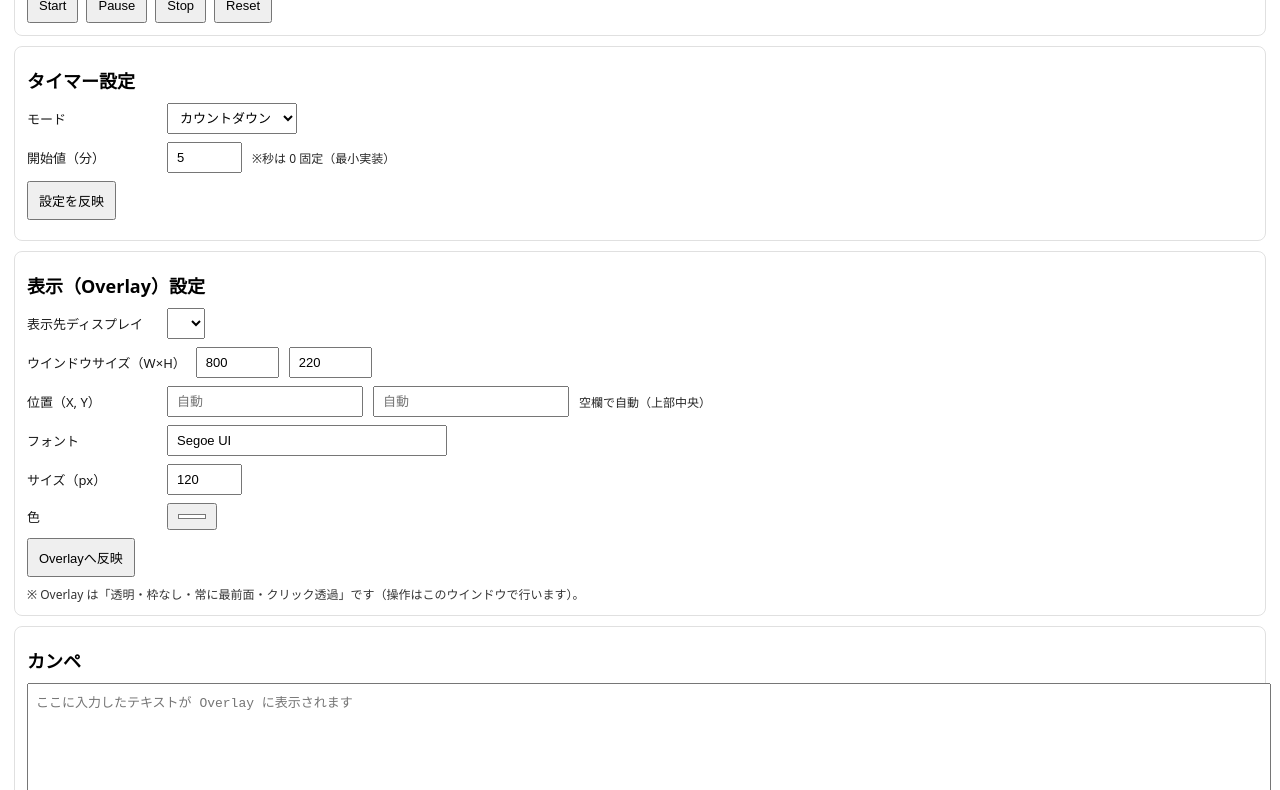
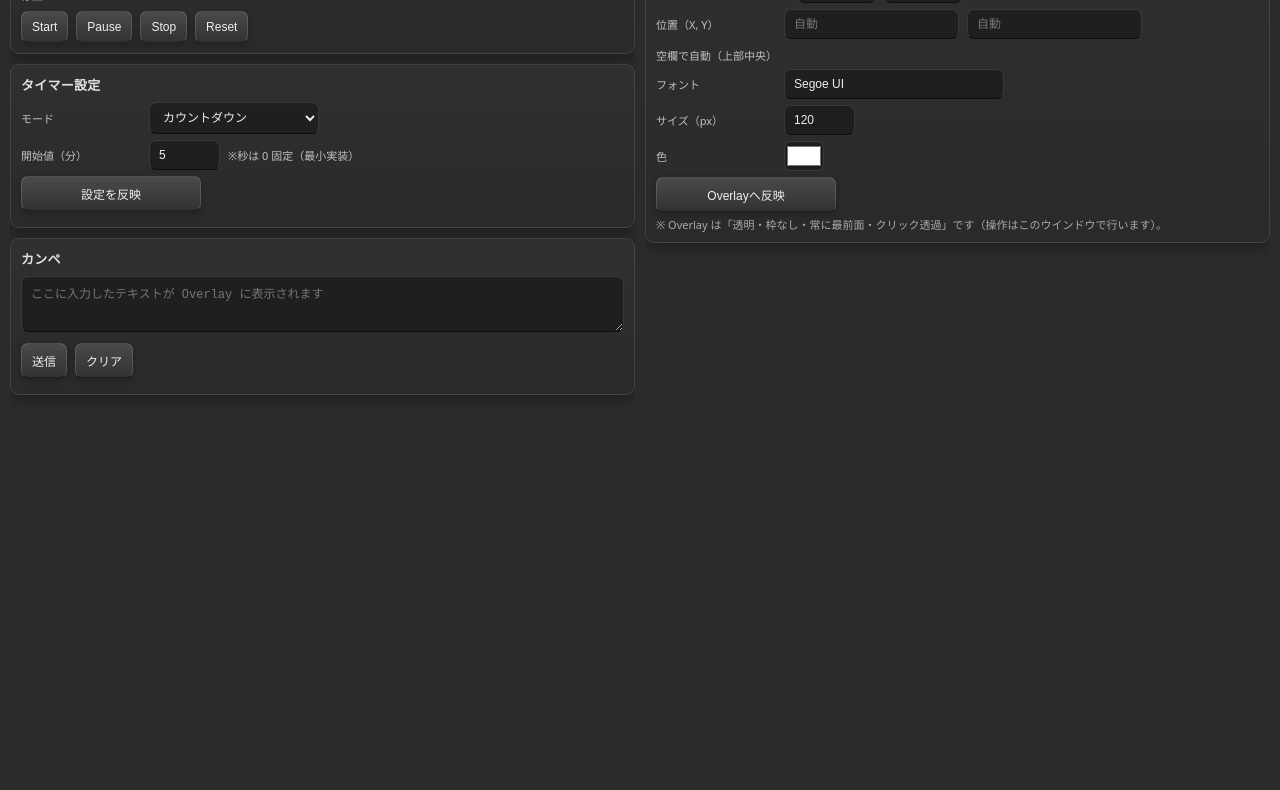
Before and after one commit to pondashicom/time-pon-desktop, an Electron app: page control.html in a window 1280 px wide. Shown: the part 155-945 px from the top of the page. After the commit the page ends 800 px from the top, so only its background shows below. Drawn offline with Linux system fonts and the light colour scheme; no server answers.

Commit message:
Refactor(control UI): switch to 16:9 layout, externalize CSS, and compact the control panel

```diff
--- /dev/null
+++ b/control.css
@@ -0,0 +1,202 @@
+/* control.css */
+
+:root {
+    --bg: #2b2b2b;
+    --panel: #303030;
+    --panel2: #2a2a2a;
+    --border: rgba(255, 255, 255, 0.10);
+    --text: rgba(255, 255, 255, 0.92);
+    --muted: rgba(255, 255, 255, 0.70);
+    --shadow: 0 4px 12px rgba(0, 0, 0, 0.33);
+    --radius: 9px;
+}
+
+* {
+    box-sizing: border-box;
+}
+
+html, body {
+    height: 100%;
+}
+
+body {
+    margin: 0;
+    background: var(--bg);
+    color: var(--text);
+    font-family: system-ui, -apple-system, "Segoe UI", sans-serif;
+}
+.app {
+    height: 100%;
+    padding: 10px;
+}
+
+.header {
+    display: flex;
+    align-items: center;
+    justify-content: center;
+    height: 34px;
+    margin-bottom: 8px;
+}
+
+.title {
+    font-size: 12px;
+    font-weight: 700;
+    letter-spacing: 0.06em;
+    color: var(--muted);
+}
+
+.grid {
+    display: grid;
+    grid-template-columns: 1fr 1fr;
+    gap: 10px;
+    height: calc(100% - 42px);
+    min-height: 0;
+    overflow: hidden;
+}
+
+.col {
+    display: flex;
+    flex-direction: column;
+    gap: 10px;
+    min-height: 0;
+    overflow: auto;
+}
+
+.card {
+    background: linear-gradient(180deg, var(--panel), var(--panel2));
+    border: 1px solid var(--border);
+    box-shadow: var(--shadow);
+    border-radius: var(--radius);
+    padding: 10px;
+}
+
+.card-main {
+    flex: 0 0 auto;
+}
+
+.card-title {
+    margin: 0 0 8px;
+    font-size: 13px;
+    font-weight: 700;
+    color: rgba(255, 255, 255, 0.86);
+    letter-spacing: 0.02em;
+}
+
+.row {
+    display: flex;
+    gap: 8px;
+    align-items: center;
+    margin: 6px 0;
+    flex-wrap: wrap;
+}
+
+label {
+    font-size: 11px;
+    color: var(--muted);
+    min-width: 120px;
+}
+
+.small {
+    font-size: 11px;
+    color: var(--muted);
+}
+
+.hint {
+    font-size: 11px;
+    color: rgba(255, 255, 255, 0.60);
+    margin-top: 6px;
+    line-height: 1.30;
+}
+
+.time {
+    font-family: ui-monospace, SFMono-Regular, Menlo, Consolas, monospace;
+    font-size: 64px;
+    font-weight: 800;
+    line-height: 1.05;
+    letter-spacing: 0.05em;
+    text-shadow: 0 2px 8px rgba(0, 0, 0, 0.45);
+}
+
+.btnbar {
+    display: flex;
+    gap: 8px;
+    flex-wrap: wrap;
+    margin-top: 8px;
+}
+
+.btn, button {
+    appearance: none;
+    border: 1px solid rgba(255, 255, 255, 0.14);
+    border-bottom-color: rgba(0, 0, 0, 0.55);
+    background: linear-gradient(180deg, rgba(120, 120, 120, 0.40), rgba(60, 60, 60, 0.45));
+    color: rgba(255, 255, 255, 0.92);
+    padding: 8px 10px;
+    font-size: 12px;
+    border-radius: 7px;
+    cursor: pointer;
+    box-shadow: 0 2px 7px rgba(0, 0, 0, 0.25);
+}
+
+.btn:hover, button:hover {
+    background: linear-gradient(180deg, rgba(140, 140, 140, 0.42), rgba(70, 70, 70, 0.50));
+}
+
+.btn:active, button:active {
+    transform: translateY(1px);
+    box-shadow: 0 2px 6px rgba(0, 0, 0, 0.25);
+}
+
+.btn-wide {
+    min-width: 180px;
+}
+
+input[type="number"],
+input[type="text"],
+select,
+textarea {
+    background: rgba(20, 20, 20, 0.55);
+    color: rgba(255, 255, 255, 0.92);
+    border: 1px solid rgba(255, 255, 255, 0.12);
+    border-bottom-color: rgba(0, 0, 0, 0.55);
+    border-radius: 7px;
+    padding: 7px 9px;
+    font-size: 12px;
+    outline: none;
+}
+
+select {
+    min-width: 170px;
+}
+
+input[type="color"] {
+    width: 40px;
+    height: 30px;
+    padding: 0;
+    border-radius: 7px;
+    border: 1px solid rgba(255, 255, 255, 0.12);
+    background: rgba(20, 20, 20, 0.55);
+}
+
+textarea {
+    width: 100%;
+    min-height: 56px;
+    resize: vertical;
+}
+
+input:focus,
+select:focus,
+textarea:focus {
+    border-color: rgba(255, 255, 255, 0.22);
+    box-shadow: 0 0 0 2px rgba(255, 255, 255, 0.08);
+}
+
+.w-font {
+    width: 220px;
+}
+
+@media (max-width: 980px) {
+    .grid {
+        grid-template-columns: 1fr;
+        height: auto;
+    }
+}
--- a/control.html
+++ b/control.html
@@ -4,92 +4,34 @@
 <html>
 <head>
     <meta charset="utf-8">
-    <meta http-equiv="Content-Security-Policy" content="default-src 'self'; style-src 'self' 'unsafe-inline'; script-src 'self';">
+    <meta http-equiv="Content-Security-Policy" content="default-src 'self'; style-src 'self'; script-src 'self';">
     <meta name="viewport" content="width=device-width, initial-scale=1.0">
     <title>TIME-PON Control</title>
-    <style>
-        body {
-            font-family: system-ui, -apple-system, "Segoe UI", sans-serif;
-            margin: 14px;
-        }
-        h2 {
-            margin: 8px 0 10px;
-            font-size: 18px;
-        }
-        .row {
-            display: flex;
-            gap: 10px;
-            align-items: center;
-            margin: 8px 0;
-            flex-wrap: wrap;
-        }
-        label {
-            font-size: 13px;
-            opacity: 0.9;
-            min-width: 130px;
-        }
-        input[type="number"], input[type="text"], select, input[type="color"] {
-            padding: 6px 8px;
-            font-size: 13px;
-        }
-        textarea {
-            width: 100%;
-            min-height: 110px;
-            padding: 8px;
-            font-size: 13px;
-            resize: vertical;
-        }
-        .card {
-            border: 1px solid rgba(0,0,0,0.12);
-            border-radius: 8px;
-            padding: 12px;
-            margin: 10px 0;
-        }
-        .time {
-            font-family: ui-monospace, SFMono-Regular, Menlo, Consolas, monospace;
-            font-size: 34px;
-            font-weight: 800;
-            letter-spacing: 1px;
-        }
-        .btnbar {
-            display: flex;
-            gap: 8px;
-            flex-wrap: wrap;
-        }
-        button {
-            padding: 8px 10px;
-            font-size: 13px;
-            cursor: pointer;
-        }
-        .hint {
-            font-size: 12px;
-            opacity: 0.8;
-            margin-top: 6px;
-        }
-        .small {
-            font-size: 12px;
-            opacity: 0.85;
-        }
-    </style>
+    <link rel="stylesheet" href="control.css">
 </head>
 <body>
-    <h2>TIME-PON-DESKTOP</h2>
+    <div class="app">
+        <div class="header">
+            <div class="title">TIME-PON-DESKTOP</div>
+        </div>
 
-    <div class="card">
+        <div class="grid">
+            <div class="col">
+                <div class="card card-main">
                     <div class="row">
                         <div class="time" id="timeText">00:00:00</div>
                     </div>
                     <div class="row small" id="stateText">停止</div>
                     <div class="btnbar">
-            <button id="btnStart">Start</button>
-            <button id="btnPause">Pause</button>
-            <button id="btnStop">Stop</button>
-            <button id="btnReset">Reset</button>
+                        <button id="btnStart" class="btn">Start</button>
+                        <button id="btnPause" class="btn">Pause</button>
+                        <button id="btnStop" class="btn">Stop</button>
+                        <button id="btnReset" class="btn">Reset</button>
                     </div>
                 </div>
 
                 <div class="card">
-        <h2>タイマー設定</h2>
+                    <div class="card-title">タイマー設定</div>
                     <div class="row">
                         <label>モード</label>
                         <select id="mode">
@@ -103,12 +45,23 @@
                         <span class="small">※秒は 0 固定（最小実装）</span>
                     </div>
                     <div class="row">
-            <button id="btnApplyTimer">設定を反映</button>
+                        <button id="btnApplyTimer" class="btn btn-wide">設定を反映</button>
                     </div>
                 </div>
 
                 <div class="card">
-        <h2>表示（Overlay）設定</h2>
+                    <div class="card-title">カンペ</div>
+                    <textarea id="kanpeText" placeholder="ここに入力したテキストが Overlay に表示されます"></textarea>
+                    <div class="row">
+                        <button id="btnSendKanpe" class="btn">送信</button>
+                        <button id="btnClearKanpe" class="btn">クリア</button>
+                    </div>
+                </div>
+            </div>
+
+            <div class="col">
+                <div class="card">
+                    <div class="card-title">表示（Overlay）設定</div>
 
                     <div class="row">
                         <label>表示先ディスプレイ</label>
@@ -130,7 +83,7 @@
 
                     <div class="row">
                         <label>フォント</label>
-            <input id="fontFamily" type="text" value="Segoe UI" style="width: 260px;">
+                        <input id="fontFamily" type="text" value="Segoe UI" class="w-font">
                     </div>
 
                     <div class="row">
@@ -144,20 +97,14 @@
                     </div>
 
                     <div class="row">
-            <button id="btnApplyOverlay">Overlayへ反映</button>
+                        <button id="btnApplyOverlay" class="btn btn-wide">Overlayへ反映</button>
                     </div>
 
                     <div class="hint">
                         ※ Overlay は「透明・枠なし・常に最前面・クリック透過」です（操作はこのウインドウで行います）。
                     </div>
                 </div>
-
-    <div class="card">
-        <h2>カンペ</h2>
-        <textarea id="kanpeText" placeholder="ここに入力したテキストが Overlay に表示されます"></textarea>
-        <div class="row">
-            <button id="btnSendKanpe">送信</button>
-            <button id="btnClearKanpe">クリア</button>
+            </div>
         </div>
     </div>
 
```
Also changed, not shown: main.js (+7 -2 lines). Lines whose indentation alone changed are shown as unchanged.
